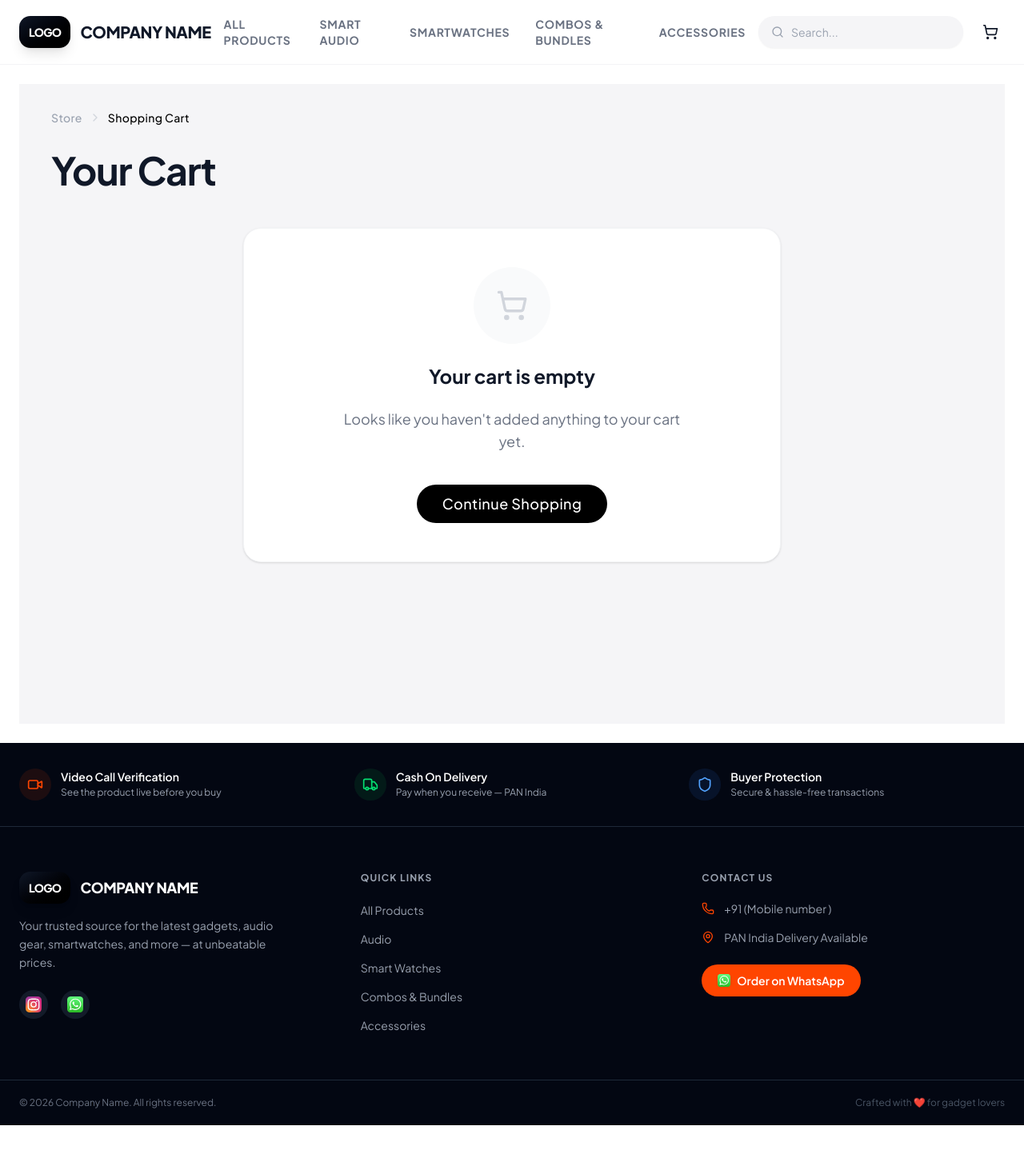
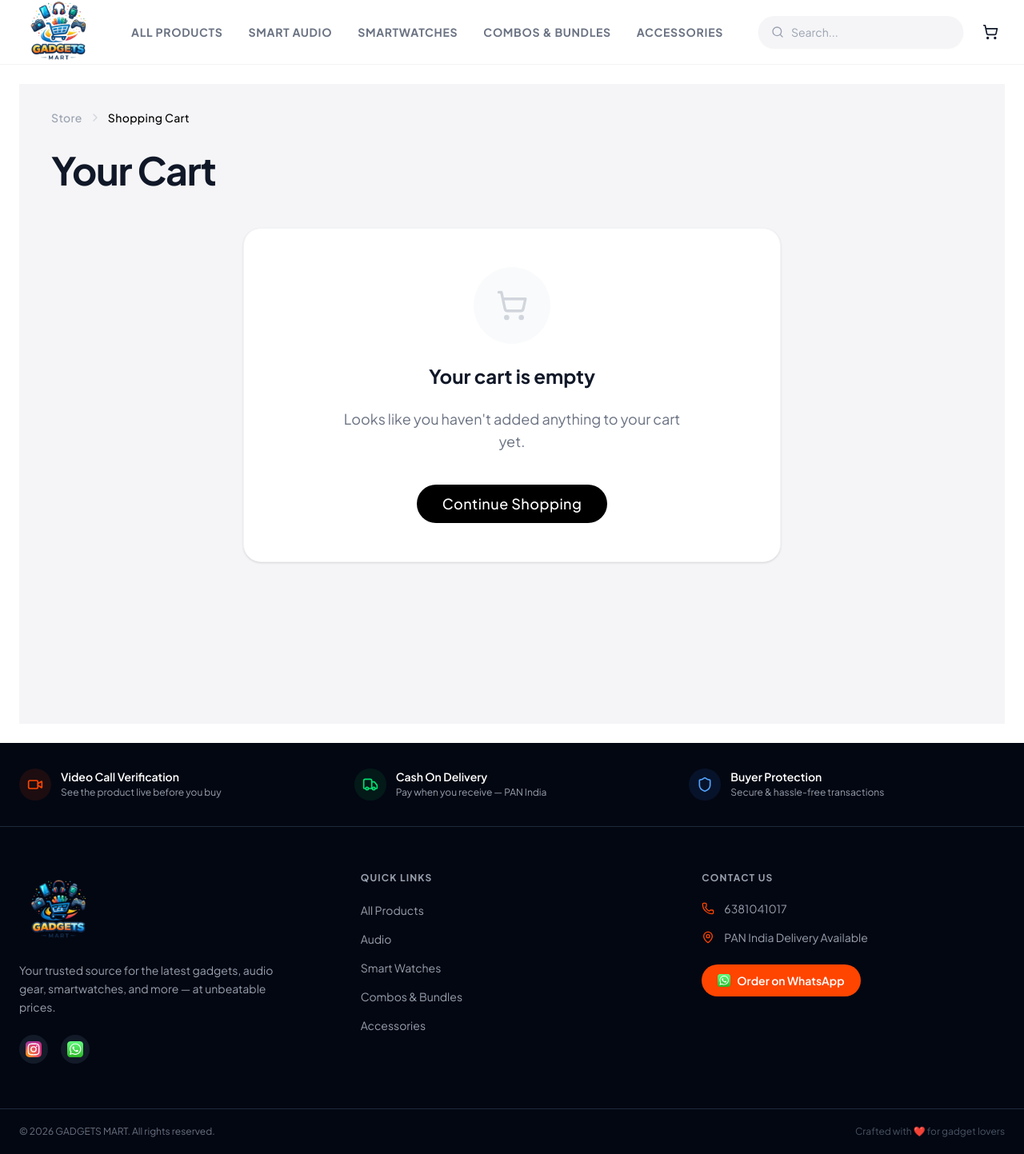
Before and after one commit to ilanchezhian-m/Metro, a React (Vite) app: page /cart in a window 1280 px wide. Shown: the whole page at 80% size. Before the commit the page ends 1407 px from the top, so only its background shows below. Built offline with nearby package versions, Linux system fonts and the light colour scheme.

Commit message:
update on contacts

```diff
--- a/src/components/layout/Footer.tsx
+++ b/src/components/layout/Footer.tsx
@@ -3,6 +3,7 @@ import { Link } from "react-router-dom"
 import { Phone, MapPin, Shield, Truck, Video } from "lucide-react"
 import instagram from "../../assets/footer/instagram.svg"
 import whatsapp from "../../assets/footer/whatsapp.svg"
+import logo from '../../assets/gadgetsmart1.png'
 
 const Footer = () => {
   return (
@@ -47,10 +48,10 @@ const Footer = () => {
         {/* Brand */}
         <div className="space-y-4">
           <Link to="/" className="flex items-center gap-3">
-            <div className="h-10 px-3 rounded-xl bg-gradient-to-br from-gray-900 to-black flex items-center justify-center shadow-lg pointer-events-none">
-              <span className="text-white font-black text-sm tracking-tighter uppercase">Logo</span>
-            </div>
-            <span className="text-lg font-extrabold tracking-tight uppercase text-white">Company Name</span>
+
+            <img className="w-24 " src={logo} alt="" />
+
+            {/* <span className="text-lg font-extrabold tracking-tight uppercase text-white">GADGETSMART</span> */}
           </Link>
           <p className="text-gray-400 text-sm leading-relaxed max-w-xs">
             Your trusted source for the latest gadgets, audio gear, smartwatches, and more — at unbeatable prices.
@@ -105,8 +106,8 @@ const Footer = () => {
           <ul className="space-y-4">
             <li className="flex items-start gap-3 text-sm text-gray-400">
               <Phone className="w-4 h-4 mt-0.5 text-[#ff4500] flex-shrink-0" />
-              <a href="https://wa.me/919443353813" className="hover:text-white transition-colors">
-                +91 (Mobile number )
+              <a href="https://wa.me/916381041017" className="hover:text-white transition-colors">
+                6381041017
               </a>
             </li>
             <li className="flex items-start gap-3 text-sm text-gray-400">
@@ -115,7 +116,7 @@ const Footer = () => {
             </li>
           </ul>
           <a
-            href="https://wa.me/919443353813"
+            href="https://wa.me/916381041017"
             target="_blank"
             rel="noopener noreferrer"
             className="inline-flex items-center gap-2 mt-6 bg-[#ff4500] hover:bg-[#ff5500] text-white text-sm font-semibold px-5 py-2.5 rounded-full transition-colors"
@@ -131,7 +132,7 @@ const Footer = () => {
       <div className="border-t border-gray-800">
         <div className="max-w-[1400px] mx-auto px-6 py-5 flex flex-col sm:flex-row justify-between items-center gap-3">
           <p className="text-xs text-gray-500">
-            © {new Date().getFullYear()} Company Name. All rights reserved.
+            © {new Date().getFullYear()} GADGETS MART. All rights reserved.
           </p>
           <p className="text-xs text-gray-600">
             Crafted with ❤️ for gadget lovers
--- a/src/components/layout/Header.tsx
+++ b/src/components/layout/Header.tsx
@@ -4,6 +4,7 @@ import { ShoppingCart, Search, Menu, X, ChevronRight } from "lucide-react"
 import { Input } from "@/components/ui/input"
 import { useCart } from "@/context/CartContext"
 import { motion, AnimatePresence } from "framer-motion"
+import logo from '../../assets/gadgetsmart1.png'
 
 
 const Header = () => {
@@ -43,12 +44,12 @@ const Header = () => {
 
             {/* Logo */}
             <Link to="/" className="flex items-center gap-3 shrink-0">
-              <div className="h-10 px-3 rounded-xl bg-gradient-to-br from-gray-900 to-black flex items-center justify-center shadow-lg pointer-events-none">
-                <span className="text-white font-black text-sm tracking-tighter uppercase">Logo</span>
-              </div>
-              <span className="text-xl font-extrabold tracking-tight text-gray-900 uppercase hidden sm:block">
-                Company Name
-              </span>
+
+                <img className="w-24 " src={logo} alt="" />
+
+              {/* <span className="text-xl font-extrabold tracking-tight text-gray-900 uppercase hidden sm:block">
+                <span>GADGE </span>TS MART
+              </span> */}
             </Link>
 
             {/* Desktop Navigation */}
--- a/src/pages/Checkout.tsx
+++ b/src/pages/Checkout.tsx
@@ -53,7 +53,7 @@ const Checkout = () => {
         const altPhoneText = altPhone ? `%0AAlternate Phone: ${altPhone}` : "";
         const message = `Order Details:%0A${productList}%0A%0ATotal items: ${totalItems}%0ATotal price: ₹${totalPrice}%0A%0A*Delivery Details:*%0AName: ${name}%0APhone: ${phone}${altPhoneText}%0AAddress: ${address}%0ALandmark: ${landmark}%0APincode: ${pincode}`
 
-        window.open(`https://wa.me/919443353813?text=${message}`, "_blank")
+        window.open(`https://wa.me/916381041017?text=${message}`, "_blank")
     }
 
     if (cart.length === 0) return null;
@@ -88,7 +88,7 @@ const Checkout = () => {
                                 <div className="space-y-1.5">
                                     <label className="text-sm font-semibold text-gray-700 ml-1">Full Name *</label>
                                     <Input
-                                        placeholder="John Doe"
+                                        placeholder="Type your name here"
                                         value={name}
                                         onChange={(e) => setName(e.target.value)}
                                         className="bg-[#f9f9fa] border-transparent shadow-sm rounded-xl px-4 py-6 text-base focus-visible:ring-2 focus-visible:ring-black focus-visible:bg-white transition-all"
@@ -99,7 +99,7 @@ const Checkout = () => {
                                     <div className="space-y-1.5">
                                         <label className="text-sm font-semibold text-gray-700 ml-1">Phone Number *</label>
                                         <Input
-                                            placeholder="9876543210 or 09876543210"
+                                            placeholder="Phone Number"
                                             type="tel"
                                             value={phone}
                                             onChange={(e) => {
@@ -111,9 +111,9 @@ const Checkout = () => {
                                         />
                                     </div>
                                     <div className="space-y-1.5">
-                                        <label className="text-sm font-semibold text-gray-700 ml-1">Alternate Phone Number</label>
+                                        <label className="text-sm font-semibold text-gray-700 ml-1">Email(Optional)</label>
                                         <Input
-                                            placeholder="Alternate number (Optional)"
+                                            placeholder="Email"
                                             type="tel"
                                             value={altPhone}
                                             onChange={(e) => {
@@ -141,7 +141,7 @@ const Checkout = () => {
                                     <div className="space-y-1.5">
                                         <label className="text-sm font-semibold text-gray-700 ml-1">Landmark (Optional)</label>
                                         <Input
-                                            placeholder="Near City Mall"
+                                            placeholder=" "
                                             value={landmark}
                                             onChange={(e) => setLandmark(e.target.value)}
                                             className="bg-[#f9f9fa] border-transparent shadow-sm rounded-xl px-4 py-6 text-base focus-visible:ring-2 focus-visible:ring-black focus-visible:bg-white transition-all"
@@ -150,7 +150,7 @@ const Checkout = () => {
                                     <div className="space-y-1.5">
                                         <label className="text-sm font-semibold text-gray-700 ml-1">Pincode *</label>
                                         <Input
-                                            placeholder="123456"
+                                            placeholder=" "
                                             value={pincode}
                                             onChange={(e) => {
                                                 const val = e.target.value.replace(/\D/g, "");
```
Also changed, not shown: src/assets/gadgetsmart.jpeg (added), src/assets/gadgetsmart1.png (added).
